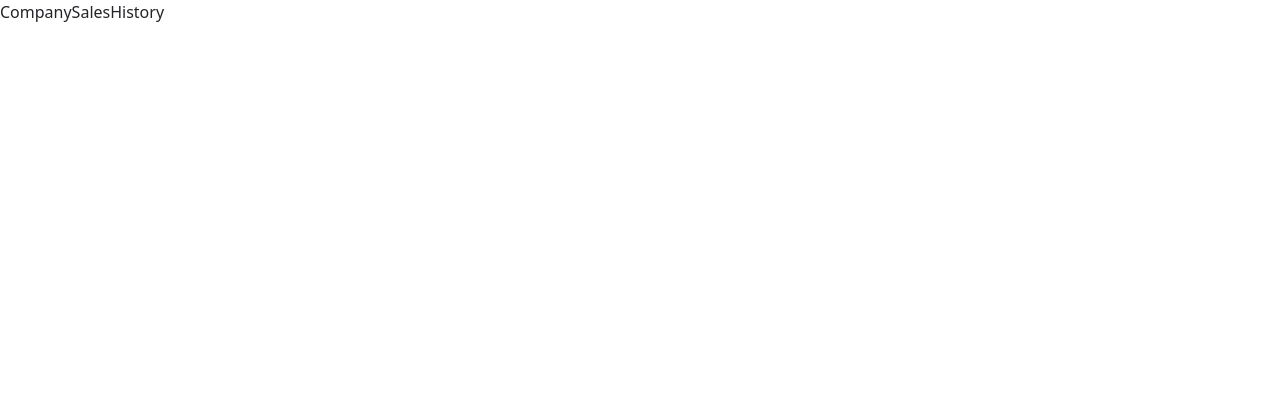
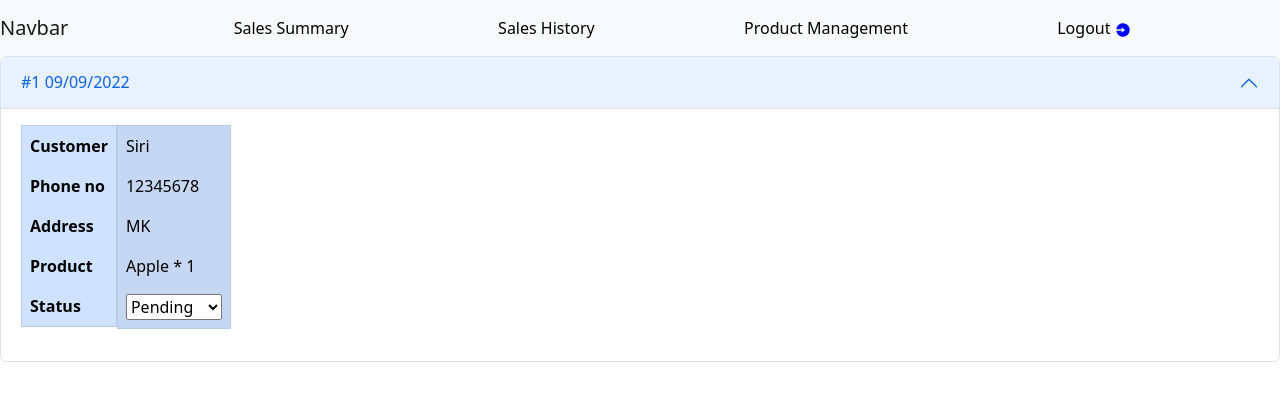
Before and after one commit to ChloeYeung/Apato, a React (Create React App) app in the folder frontend/: page /company/sales_history in a window 1280 px wide. Shown: the top 400 px of the page. Built offline with nearby package versions, Linux system fonts and the light colour scheme.

Commit message:
all company side frontend

```diff
--- a/frontend/src/App.css
+++ b/frontend/src/App.css
@@ -1,3 +1,14 @@
-#logoutIcon{
- color: red;
+/* /Pages/CompanySalesHistory */
+#comSalesHisTable {
+  display: flex;
 }
+
+#comSalesHisThead .comSalesHisTr, #comSalesHisTbody .comSalesHisTr {
+  display: inline-flex;
+  flex-direction:column;
+}
+
+/* /Pages/CompanySalesSummary */
+#comSalesSumWelcome{
+  font-size: 13px;
+}
--- a/frontend/src/Components/CompanyNavbar.jsx
+++ b/frontend/src/Components/CompanyNavbar.jsx
@@ -20,9 +20,9 @@ export default function CompanyNavbar() {
 
           <Navbar.Brand href="#home">Navbar</Navbar.Brand>
           <Nav className="me-auto flex-grow-1 justify-content-evenly" >
-            <Link to="/customer/sales_history" style={{ color: 'black', textDecoration: "none" }}
+            <Link to="/company/sales_summary" style={{ color: 'black', textDecoration: "none" }}
             >Sales Summary</Link>
-            <Link to="/customer/sales_history" style={{ color: 'black', textDecoration: "none" }}
+            <Link to="/company/sales_history" style={{ color: 'black', textDecoration: "none" }}
             >Sales History</Link>
             <Link to="/company/product_management" style={{ color: 'black', textDecoration: "none" }}
             >Product Management</Link>
--- a/frontend/src/Pages/CompanyLogin.jsx
+++ b/frontend/src/Pages/CompanyLogin.jsx
@@ -19,24 +19,26 @@ export default function CompanyLogin() {
             {/* login nav bar */}
             <Navbar bg="light" variant="light">
                 <Navbar.Brand href="#home">Navbar</Navbar.Brand>
-                <Nav className="me-auto">
-                    <Link to="/company/signup">SignUp</Link>
-                    <Link to="/company/Login">Login</Link>
+                <Nav className="me-auto flex-grow-1 justify-content-evenly">
+                    <Link to="/company/signup" style={{ color: 'black', textDecoration: "none" }}>SignUp</Link>
+                    <Link to="/company/login" style={{ color: 'black', textDecoration: "none" }}>Login</Link>
                 </Nav>
             </Navbar>
             <h1 className='text-center'>Login</h1>
+
+
 
             <div className='row d-flex justify-content-center'>
                 {/* Login info box */}
                 <Card className="text-center" style={{ width: '18rem' }}>
                     {/* <Card.Img variant="top" src="holder.js/100px180" /> */}
                     <Card.Body>
-                        <Card.Title>Card Title</Card.Title>
+                        {/* <Card.Title>Card Title</Card.Title> */}
                         <div> <p>Email: </p>  <input type="text" /></div>
                         <br />
                         <div> <p>Passward: </p>  <input type="text" /></div>
                         <br />
-                        <Button variant="primary">Login</Button>
+                        <Button variant="dark">Login</Button>
 
                     </Card.Body>
                 </Card>
@@ -48,7 +50,10 @@ export default function CompanyLogin() {
                         <Card.Title>New to Bripto?</Card.Title>
                         <Card.Text>Create an account now</Card.Text>
                         <br />
-                        <Button variant="primary">Register</Button>
+
+                        <Link to="/company/signup">
+                        <Button variant="dark">Register</Button>
+                        </Link>
                     </Card.Body>
                 </Card>
             </div>
--- a/frontend/src/Pages/CompanyProductManagementAdd.jsx
+++ b/frontend/src/Pages/CompanyProductManagementAdd.jsx
@@ -1,4 +1,5 @@
-import React from 'react';
+// /company/product_management/add
+
 //bootstrap
 import Button from 'react-bootstrap/Button';
 import Card from 'react-bootstrap/Card';
--- a/frontend/src/Pages/CompanyProductManagementEdit.jsx
+++ b/frontend/src/Pages/CompanyProductManagementEdit.jsx
@@ -1,4 +1,5 @@
-import React from 'react';
+// /company/product_management/edit
+
 //bootstrap
 import Button from 'react-bootstrap/Button';
 import Card from 'react-bootstrap/Card';
--- a/frontend/src/Pages/CompanySalesHistory.jsx
+++ b/frontend/src/Pages/CompanySalesHistory.jsx
@@ -2,8 +2,115 @@
 
 import React from 'react'
 
+//Bootstrap
+import Accordion from 'react-bootstrap/Accordion';
+import Dropdown from 'react-bootstrap/Dropdown';
+import Table from 'react-bootstrap/Table';
+
+//file
+import CompanyNavbar from '../Components/CompanyNavbar';
+
+
 export default function CompanySalesHistory() {
   return (
-    <div>CompanySalesHistory</div>
+    <div>
+      <CompanyNavbar />
+      <Accordion defaultActiveKey={['0']} alwaysOpen>
+
+        <Accordion.Item eventKey="0">
+          <Accordion.Header>#1 09/09/2022</Accordion.Header>
+          <Accordion.Body>
+
+
+
+<div style={{ minWidth: '30rem' }}>
+
+
+            <Table striped bordered hover variant="primary" id='comSalesHisTable' style={{ minWidth: '30rem' }}>
+              <thead id='comSalesHisThead'>
+                <tr className='comSalesHisTr'>
+                  <th >Customer</th>
+                  <th >Phone no</th>
+                  <th >Address</th>
+                  <th >Product</th>
+                  <th >Status</th>
+                </tr>
+              </thead>
+              <tbody id='comSalesHisTbody'>
+                <tr className='comSalesHisTr'>
+                  <td>Siri</td>
+                  <td>12345678</td>
+                  <td>MK</td>
+                  <td>Apple * 1</td>
+                  <td>
+                    <select name="languages" id="lang">
+                      <option value="javascript">Pending</option>
+                      <option value="javascript">JavaScript</option>
+                      <option value="php">PHP</option>
+                    </select>
+                  </td>
+                </tr>
+
+              </tbody>
+            </Table>
+
+            </div>
+
+
+
+            {/* Customer:
+            <br />
+            Phone no.:
+            <br />
+            Address:
+            <br />
+            Product:
+            <br />
+            Status:
+            <select name="languages" id="lang">
+              <option value="javascript">Select a language</option>
+              <option value="javascript">JavaScript</option>
+              <option value="php">PHP</option>
+              <option value="java">Java</option>
+              <option value="golang">Golang</option>
+              <option value="python">Python</option>
+              <option value="c#">C#</option>
+              <option value="C++">C++</option>
+              <option value="erlang">Erlang</option>
+            </select>
+
+            <Dropdown>
+              <Dropdown.Toggle variant="success" id="dropdown-basic">
+                Status
+              </Dropdown.Toggle>
+
+              <Dropdown.Menu>
+                <Dropdown.Item href="#/action-1">done</Dropdown.Item>
+                <Dropdown.Item href="#/action-2">Another action</Dropdown.Item>
+                <Dropdown.Item href="#/action-3">Something else</Dropdown.Item>
+              </Dropdown.Menu>
+            </Dropdown> */}
+
+          </Accordion.Body>
+        </Accordion.Item>
+
+        {/* <Accordion.Item eventKey="1">
+          <Accordion.Header>Accordion Item #2</Accordion.Header>
+          <Accordion.Body>
+            Lorem ipsum dolor sit amet, consectetur adipiscing elit, sed do
+            eiusmod tempor incididunt ut labore et dolore magna aliqua. Ut enim ad
+            minim veniam, quis nostrud exercitation ullamco laboris nisi ut
+            aliquip ex ea commodo consequat. Duis aute irure dolor in
+            reprehenderit in voluptate velit esse cillum dolore eu fugiat nulla
+            pariatur. Excepteur sint occaecat cupidatat non proident, sunt in
+            culpa qui officia deserunt mollit anim id est laborum.
+          </Accordion.Body>
+        </Accordion.Item> */}
+
+
+      </Accordion>
+
+
+    </div>
   )
 }
--- a/frontend/src/Pages/CompanySalesSummary.jsx
+++ b/frontend/src/Pages/CompanySalesSummary.jsx
@@ -1,9 +1,44 @@
 // company/sales_summary
+import React from 'react';
 
-import React from 'react'
+//bootstrap
+import Card from 'react-bootstrap/Card';
+import Button from 'react-bootstrap/Button';
+
+//file
+import CompanyNavbar from '../Components/CompanyNavbar';
+
+//react icon
+import { BiMoney } from "react-icons/bi";
+import { GiReceiveMoney } from "react-icons/gi";
+
 
 export default function CompanySalesSummary() {
   return (
-    <div>CompanySalesSummary</div>
+    <div>
+
+
+      {/* Navbar */}
+      <CompanyNavbar />
+
+      {/* Summary card */}
+      {/* <h1 className='text-center'>Sales Summary</h1> */}
+      <br />
+      <br />
+      <div className='d-flex justify-content-center'>
+        <Card style={{ width: '18rem' }}>
+          <Card.Body>
+            <Card.Title className='text-center'>Sales Summary</Card.Title>
+            <Card.Subtitle className="mb-2 text-muted text-center" id='comSalesSumWelcome'>Welcome company</Card.Subtitle>
+            <hr />
+            <Card.Text>
+              Current sales: <BiMoney />
+              <br />
+              Total sales: <GiReceiveMoney />
+            </Card.Text>
+          </Card.Body>
+        </Card>
+      </div>
+    </div>
   )
 }
--- a/frontend/src/Pages/CompanySignUp.jsx
+++ b/frontend/src/Pages/CompanySignUp.jsx
@@ -1,9 +1,81 @@
 // company/signup
 
-import React from 'react'
+//Bootstrap
+import Button from 'react-bootstrap/Button';
+import Card from 'react-bootstrap/Card';
+import Form from 'react-bootstrap/Form';
+import Nav from 'react-bootstrap/Nav';
+import Navbar from 'react-bootstrap/Navbar';
+
+//react icon
+import { TiTickOutline } from "react-icons/ti";
+
+//react-router-dom
+import { Link, NavLink } from "react-router-dom";
+
+
+
 
 export default function CompanySignUp() {
   return (
-    <div>CompanySignUp</div>
+    <div>
+
+      {/* sign up navbar */}
+      <Navbar bg="light" variant="light">
+        <Navbar.Brand href="#home">Navbar</Navbar.Brand>
+        <Nav className="me-auto flex-grow-1 justify-content-evenly">
+          <Link to="/company/signup" style={{ color: 'black', textDecoration: "none" }}>SignUp</Link>
+          <Link to="/company/login" style={{ color: 'black', textDecoration: "none" }}>Login</Link>
+        </Nav>
+      </Navbar>
+      <h1 className='text-center'>SignUp</h1>
+
+      {/* sign up card */}
+      <div className='d-flex justify-content-center'>
+        <Card style={{ width: '25rem' }} className="text-center">
+          <Card.Body>
+            <Card.Title>Please fill in below information</Card.Title>
+            <div className='row'>
+              <label>Name </label>
+              <input type="text" />
+            </div>
+            <br />
+            <div className='row'>
+              <label >Phone no.</label>
+              <input type="text" />
+            </div>
+            <br />
+            <div className='row'>
+              <label >Cypto payment code </label>
+              <input type="number" />
+            </div>
+            <br />
+            <div className='row'>
+              <label >Email </label>
+              <input type="number" />
+            </div>
+            <br />
+            <div className='row'>
+              <label >Password </label>
+              <input type="text" />
+            </div>
+            <br />
+
+            <Form.Group controlId="formFileSm" className="mb-3">
+              <Form.Label>Company image</Form.Label>
+              <Form.Control type="file" />
+            </Form.Group>
+
+            {/* <div className='row'>
+                        <label >Image: </label>
+                        <input type="file" />
+                    </div> */}
+            <br />
+            <Button variant="dark"><TiTickOutline /></Button>
+
+          </Card.Body>
+        </Card>
+      </div>
+    </div>
   )
 }
```
